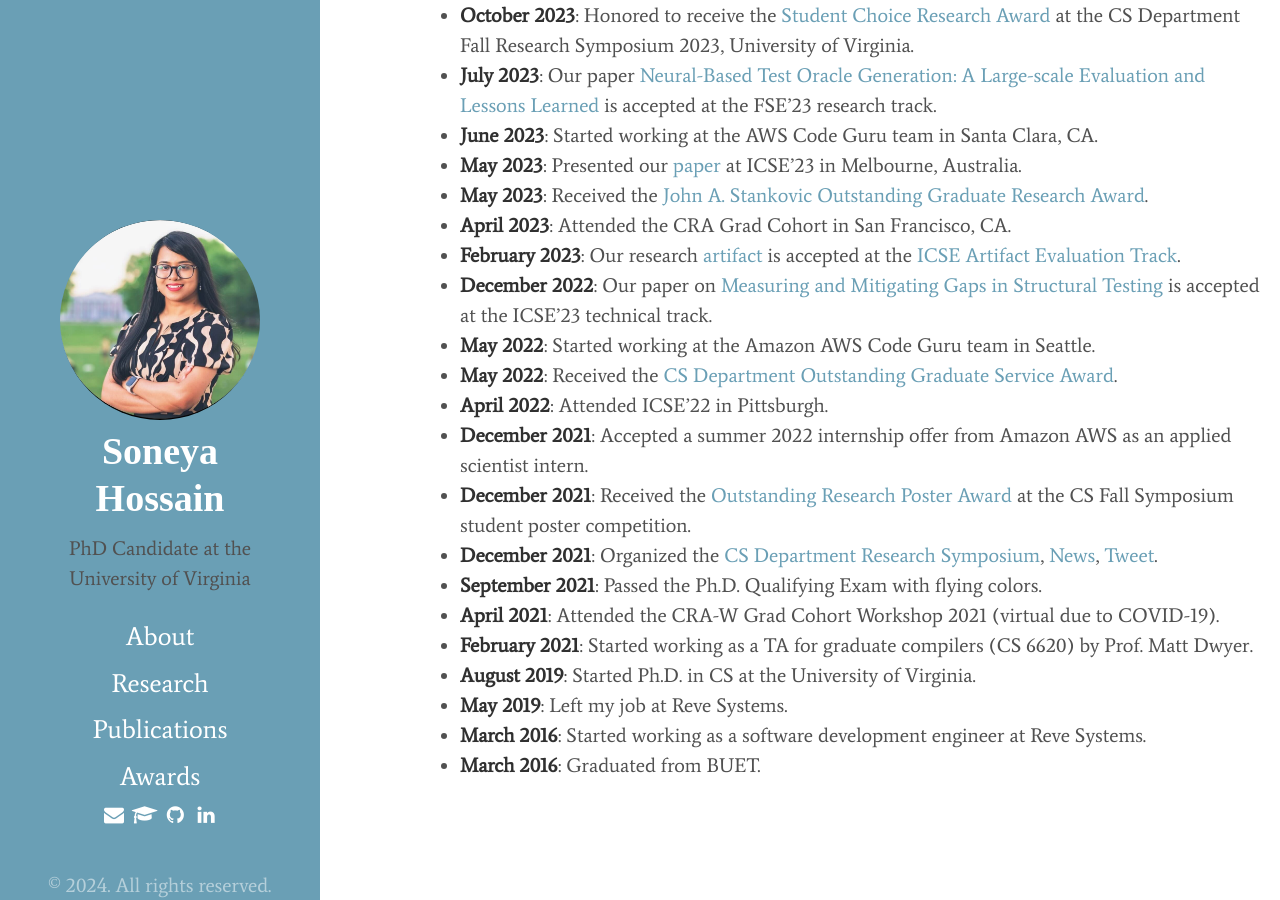
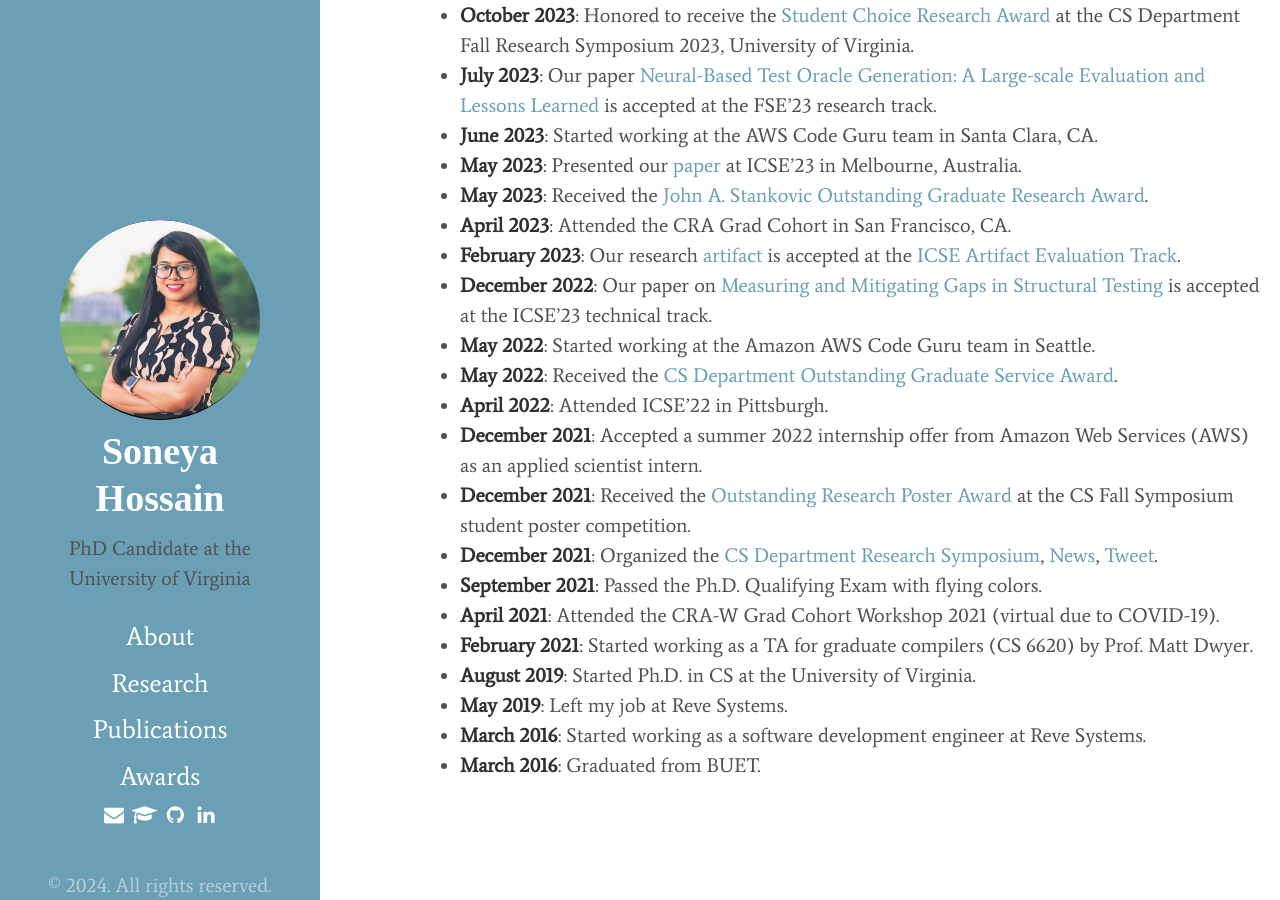
Before and after one commit to soneyahossain/soneyahossain.github.io, a Jekyll site: the page built from index.md, in a window 1280 px wide and 900 px high, scrolled down 1295 px. Built offline with Jekyll 4.4.1, drawn with Linux system fonts in a browser that asks for light colours; cached includes are drawn as plain includes.

Commit message:
update news

```diff
--- a/index.md
+++ b/index.md
@@ -53,7 +53,7 @@ I am a 4th-year PhD candidate in Computer Science at the University of Virginia
 - **May 2022**: Started working at the Amazon AWS Code Guru team in Seattle.
 - **May 2022**: Received the [CS Department Outstanding Graduate Service Award](https://engineering.virginia.edu/2021-2022-cs-department-end-year-awards).
 - **April 2022**: Attended ICSE'22 in Pittsburgh.
-- **December 2021**: Accepted a summer 2022 internship offer from Amazon AWS as an applied scientist intern.
+- **December 2021**: Accepted a summer 2022 internship offer from Amazon Web Services (AWS) as an applied scientist intern.
 - **December 2021**: Received the [Outstanding Research Poster Award](https://engineering.virginia.edu/events/2021-fall-cs-research-symposium) at the CS Fall Symposium student poster competition.
 - **December 2021**: Organized the [CS Department Research Symposium](https://engineering.virginia.edu/events/2021-fall-cs-research-symposium), [News](https://engineering.virginia.edu/computer-science-graduate-student-group-research-symposium?fbclid=IwAR2r1lHuVFwesevFrsCqezybDSU_u3Fc-vWky6TYbQ4Jepo-gfibiRzgbMc), [Tweet](https://twitter.com/CS_UVA/status/1471529342912155650?s=20&t=YbVecueDVPOLsdDaw0sBfQ).
 - **September 2021**: Passed the Ph.D. Qualifying Exam with flying colors.
```
